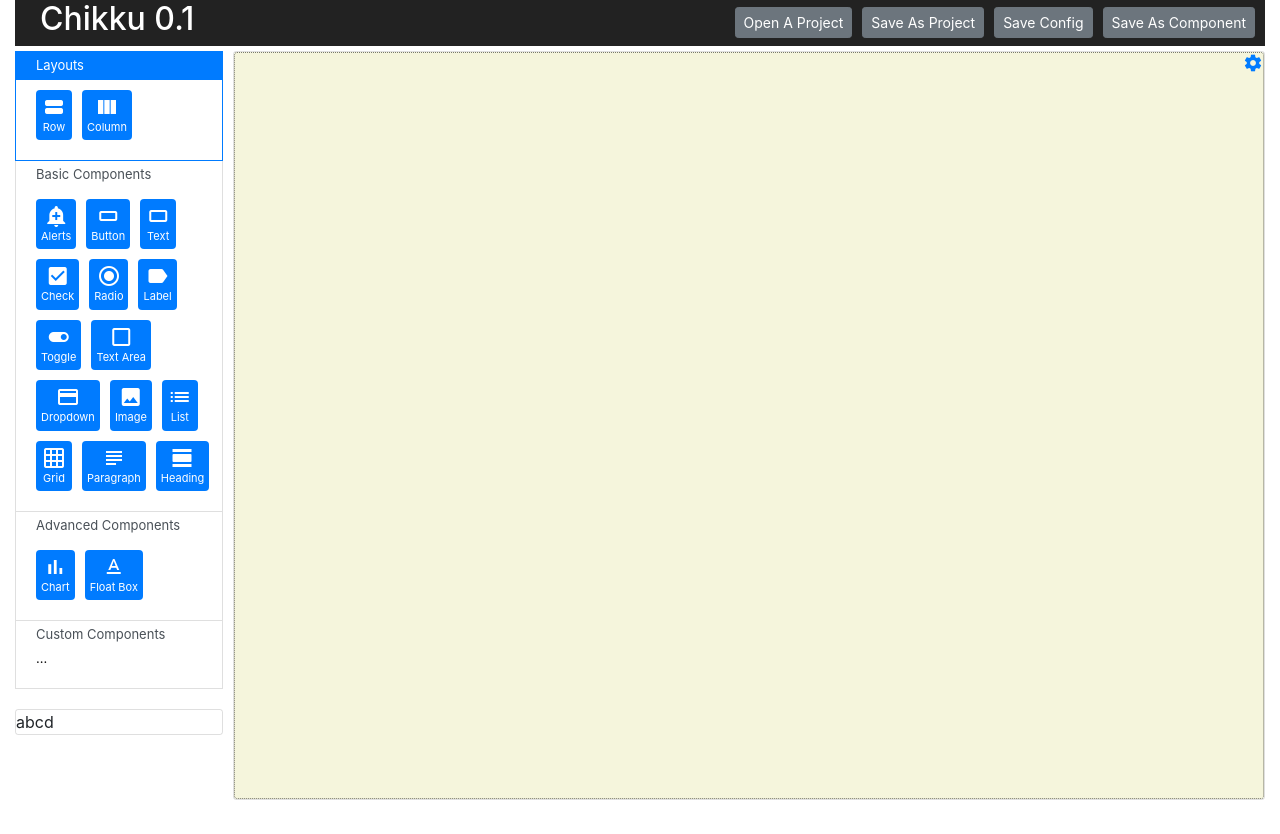
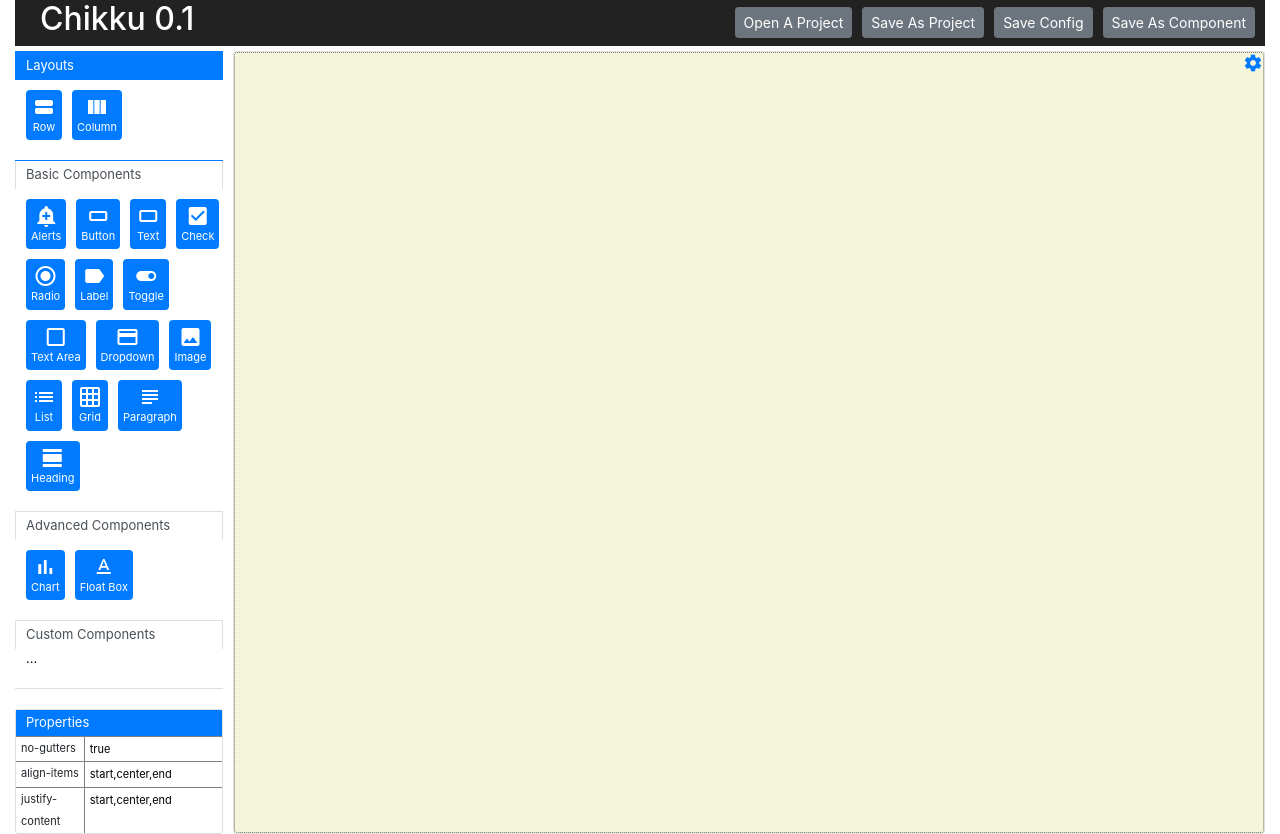
Before and after one commit to akhadir/Chikku, a React (Create React App) app: page / in a window 1280 px wide. Before the commit the page ends 800 px from the top, so only its background shows below. Built offline with nearby package versions, Linux system fonts and the light colour scheme; the HTML template or start-up script is replaced by a standard one.

Commit message:
Properties pane code added

```diff
--- a/src/App.js
+++ b/src/App.js
@@ -8,7 +8,10 @@ import ToolsPane from "./ToolsPane";
 import ContentPane from "./ContentPane";
 import PropertiesPane from "./PropertiesPane";
 export default class App extends Component {
-  state = {page: {html: "", css: "", js: "", libs: [], rows:[]}}
+  state = {page: {html: "", css: "", js: "", libs: [], rows:[], config: {}}, propConfig: {}};
+  handlePropChange(changedData) {
+      this.setState({propConfig: changedData});
+  }
   render() {
     return (
       <div className="App container-fluid">
@@ -24,10 +27,10 @@ export default class App extends Component {
           <div className="App-body row no-gutters">
               <div className="col-2">
                   <ToolsPane data={this.state.page}></ToolsPane>
-                  <PropertiesPane data={this.state.page}></PropertiesPane>
+                  <PropertiesPane data={this.state.propConfig}></PropertiesPane>
               </div>
               <div className="col-10">
-                  <ContentPane data={this.state.page}></ContentPane>
+                  <ContentPane data={this.state.page} handlePropChange={this.handlePropChange.bind(this)}></ContentPane>
               </div>
           </div>
       </div>
--- a/src/ContentPane.js
+++ b/src/ContentPane.js
@@ -14,7 +14,9 @@ export default class ContentPane extends Component {
         if (!props.data.rows.length) {
             props.data.rows.push(JSON.parse(JSON.stringify(rowData)));
         }
+        props.handlePropChange(props.data.rows[0].conf);
     };
+
     drop = (e) => {
         e.preventDefault();
         var data = e.dataTransfer.getData("id");
@@ -24,9 +26,10 @@ export default class ContentPane extends Component {
         e.preventDefault();
     };
     getLayout = () => {
+        var handlePropChange = this.props.handlePropChange;
         var out = this.state.data.rows.map(function (row, index) {
             return (
-                <LayoutPane data={row} key={index}></LayoutPane>
+                <LayoutPane handlePropChange={handlePropChange} data={row} key={index}></LayoutPane>
             );
         });
         return out;
--- a/src/LayoutPane.css
+++ b/src/LayoutPane.css
@@ -19,7 +19,7 @@
     background-color: gold;
     border: 1px dotted blue;
     position: relative;
-    width: 97%;
+    width: 100%;
     overflow-y: auto;
     overflow-x: hidden;
 }
@@ -36,6 +36,7 @@
 }
 .layout-pane .col > .row {
     height: calc(100% - 20px);
+    width: calc(100% - 20px);
 }
 .layout-pane .col .col {
     background-color: greenyellow;
--- a/src/LayoutPane.js
+++ b/src/LayoutPane.js
@@ -12,16 +12,24 @@ export default class LayoutPane extends Component {
         this.state.data = props.data;
         this.type = props.type;
     };
+
     pushEmptyData = (data, dcount, isCol) => {
         var i,
+            firstConfig,
+            newConfig,
             config = rowData;
         dcount = dcount? dcount: 1;
         if (isCol) {
             config = colData;
         }
         for (i = 0; i < dcount; i++) {
-            data.push(JSON.parse(JSON.stringify(config)));
+            newConfig = JSON.parse(JSON.stringify(config));
+            if (i === 0) {
+                firstConfig = newConfig;
+            }
+            data.push(newConfig);
         }
+        this.props.handlePropChange(firstConfig.conf)
     };
     drop = (e) => {
         e.stopPropagation();
@@ -70,19 +78,21 @@ export default class LayoutPane extends Component {
         e.preventDefault();
     };
     getRows = () => {
-        var out = this.state.data.rows.map(function (row, index) {
+        var that = this,
+        out = this.state.data.rows.map(function (row, index) {
             return (
-                <LayoutPane data={row} key={index}></LayoutPane>
+                <LayoutPane data={row} key={index} handlePropChange={that.props.handlePropChange}></LayoutPane>
             );
-        })
+        });
         return out;
     };
     getCols = () => {
-        var out = this.state.data.cols.map(function (col, index) {
+        var that = this,
+        out = this.state.data.cols.map(function (col, index) {
             return (
-                <LayoutPane data={col} type="col" key={index}></LayoutPane>
-            )
-        })
+                <LayoutPane data={col} type="col" key={index} handlePropChange={that.props.handlePropChange}></LayoutPane>
+            );
+        });
         return out;
     };
     getComponents = () => {
@@ -115,6 +125,7 @@ export default class LayoutPane extends Component {
         if (data.noGutters) {
             typeClass += ' no-gutters';
         }
+        // if (data.xl === data.lg ===)
         if (data.xl) {
             typeClass += ' col-xl-' + data.xl;
         }
--- a/src/PropertiesPane.css
+++ b/src/PropertiesPane.css
@@ -2,3 +2,39 @@
     border: 1px solid rgba(0, 0, 0, 0.125);
     border-radius: 3px;
 }
+.properties-pane .prop {
+    border-top: 1px solid rgba(0, 0, 0, 0.5);
+    margin-left: 0;
+    margin-right: 0;
+    font-size: 11px;
+}
+.properties-pane .prop-key {
+    border-right: 1px solid rgba(0, 0, 0, 0.5);
+    padding-right: 10px;
+}
+.properties-pane .prop-key label {
+    margin-bottom: 0;
+    margin-left: 5px;
+    line-height: 1.4rem;
+}
+.properties-pane .prop-val,
+.properties-pane .prop-key {
+    padding: 0;
+    overflow: hidden;
+    text-overflow: ellipsis;
+}
+
+.properties-pane .prop input[type='text'] {
+    width: 100%;
+    padding-left: 5px;
+    border: 0;
+    line-height: 1.4rem;
+}
+.properties-pane .title {
+    color: #fff;
+    font-size: 13px;
+    line-height: 1.6rem;
+    padding-left: 10px;
+    background-color: #007bff;
+    border-color: #007bff;
+}
--- a/src/PropertiesPane.js
+++ b/src/PropertiesPane.js
@@ -1,10 +1,38 @@
 import React, { Component } from 'react';
 import "./PropertiesPane.css";
-export default class LayoutPane extends Component {
+export default class PropertiesPane extends Component {
+    state = {data:{}};
+    constructor(props) {
+        super(props);
+        this.state.data = props.data;
+    };
+    getPropRows() {
+        var config = this.state.data,
+            configKeys = Object.getOwnPropertyNames(config);
+        var out = configKeys.map(function (key, index) {
+            return (
+              <div className="row prop" key={index}>
+                  <div className="col-4 prop-key"><label title={key} htmlFor={`propVal${index}`}>{key}</label></div>
+                  <div className="col-8 prop-val" id={`propVal{index}`}><input type="text" value={config[key]}></input></div>
+              </div>
+            );
+        });
+        return out;
+    };
+    componentDidUpdate = (prevProps) => {
+        if (prevProps !== this.props) {
+            this.setState({data: this.props.data});
+        }
+    };
+    test() {
+      console.log(this.state.data);
+      this.forceUpdate();
+    };
     render() {
       return (
         <div className="properties-pane" >
-        abcd
+          <div className="title" onClick={this.test.bind(this)}>Properties</div>
+          {this.getPropRows()}
         </div>
       );
     }
--- a/src/ToolsPane.css
+++ b/src/ToolsPane.css
@@ -21,7 +21,7 @@
     cursor: pointer;
 }
 .tools-pane .list-group-item {
-    padding: 4px 20px;
+    padding: 4px 10px;
     border-radius: 0
 }
 .tools-pane .icon-cont {
```
